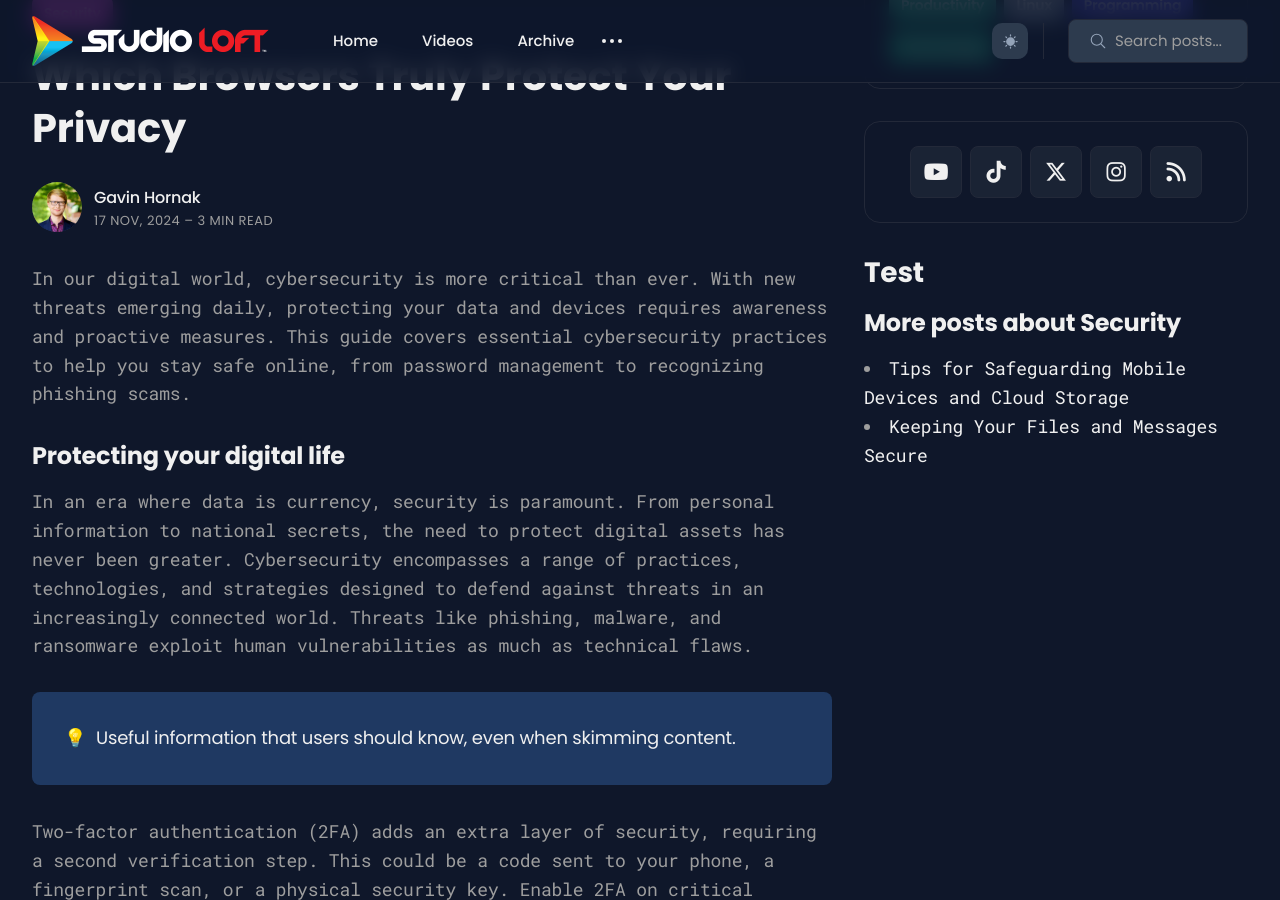
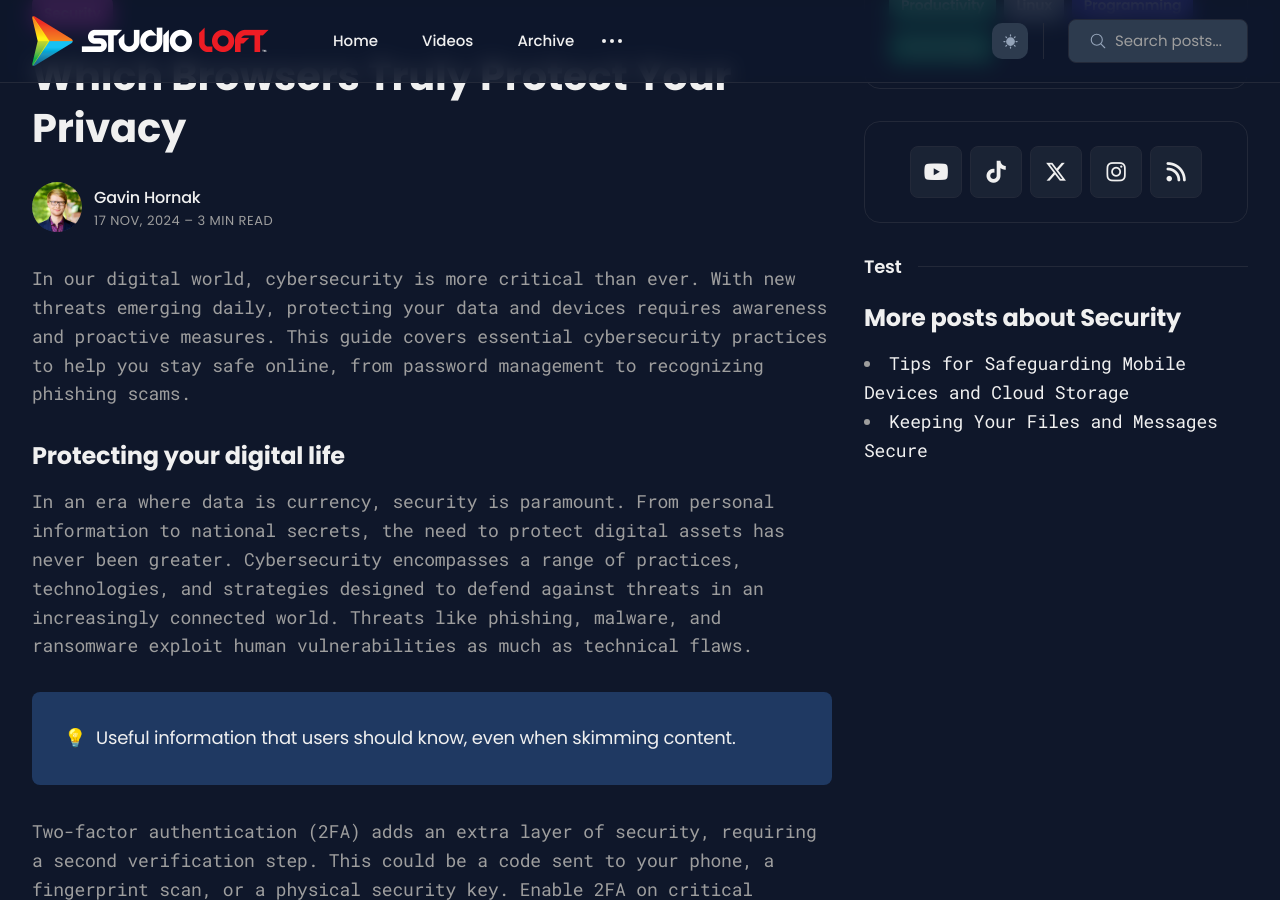
Before and after one commit to studioloft/studioloft.github.io, a Jekyll site: the page built from _posts/2024-11-17-which-browsers-truly-protect-your-privacy.md, in a window 1280 px wide and 900 px high, scrolled down 779 px. Built offline with Jekyll 4.4.1, drawn with Linux system fonts in a browser that asks for light colours.

Commit message:
fix: wrap widget title in a div for improved structure

```diff
--- a/_includes/sidebar-widgets/widget-postlist.html
+++ b/_includes/sidebar-widgets/widget-postlist.html
@@ -1,4 +1,6 @@
-<h2 class="widget-sidebar-title">Test</h2>
+<div class="widget-sidebar-head">
+    <h2 class="widget-sidebar-title">Test</h2>
+</div>
 {% if page.tags %}
   <div class="widget widget-related-posts">
     <h3>More posts about {{ page.tags[0] }}</h3>
```
